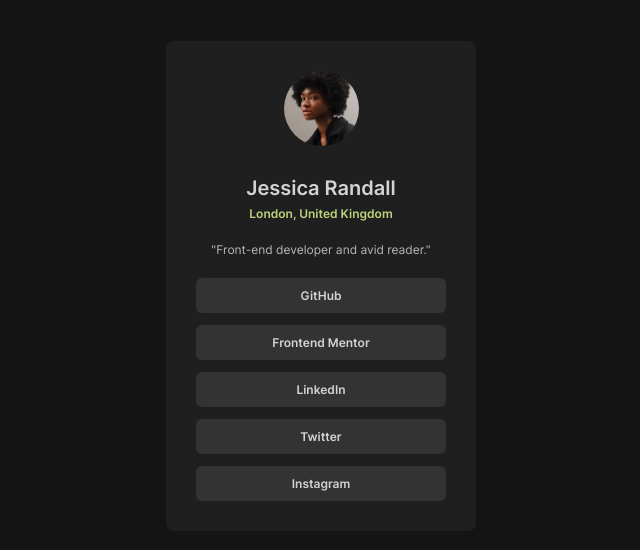
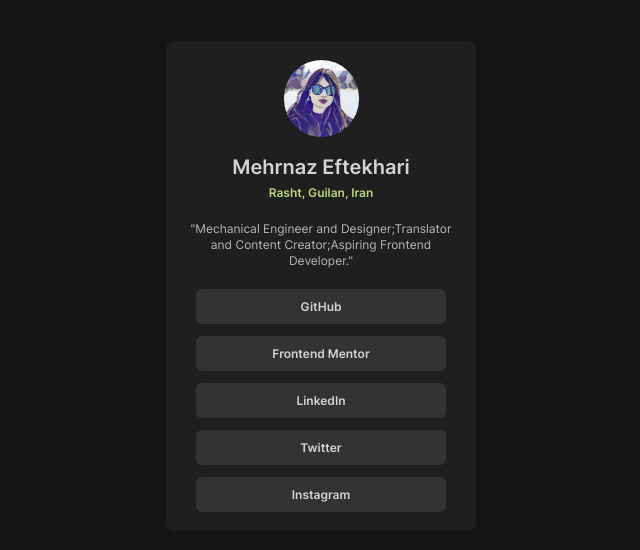
Before and after one commit to mehrnaz98/social-link-profile, a Vue app: page / in a window 1280 px wide. Shown: the part 114-664 px from the top of the page, without its empty margins (319-959 px from the left). Built offline with nearby package versions, Linux system fonts and the light colour scheme; no server answers.

Commit message:
Hardcode the text in case of error

```diff
--- a/src/components/ProfileInfo.vue
+++ b/src/components/ProfileInfo.vue
@@ -16,17 +16,20 @@
 
     <div v-else>
       <img
-        src="../assets/images/avatar-jessica.jpeg"
+        src="../assets/images/image.jpg"
         alt="user profile photo"
-        class="w-[75px] h-auto border-none rounded-full m-auto"
+        class="w-[75px] h-auto border-none rounded-full m-auto -mb-3"
       />
-      <h2 class="font-semibold text-[#D3D3D3] text-xl pt-7">Jessica Randall</h2>
+      <h2 class="font-semibold text-[#D3D3D3] text-xl pt-7">
+        Mehrnaz Eftekhari
+      </h2>
       <p class="text-[#BBD37B] text-xs font-semibold pt-1">
-        London, United Kingdom
+        Rasht, Guilan, Iran
       </p>
 
-      <p class="text-[#B7B7B7] text-xs pt-5">
-        "Front-end developer and avid reader."
+      <p class="text-[#B7B7B7] text-xs pt-5 px-4">
+        "Mechanical Engineer and Designer;Translator and Content
+        Creator;Aspiring Frontend Developer."
       </p>
     </div>
   </section>
```
